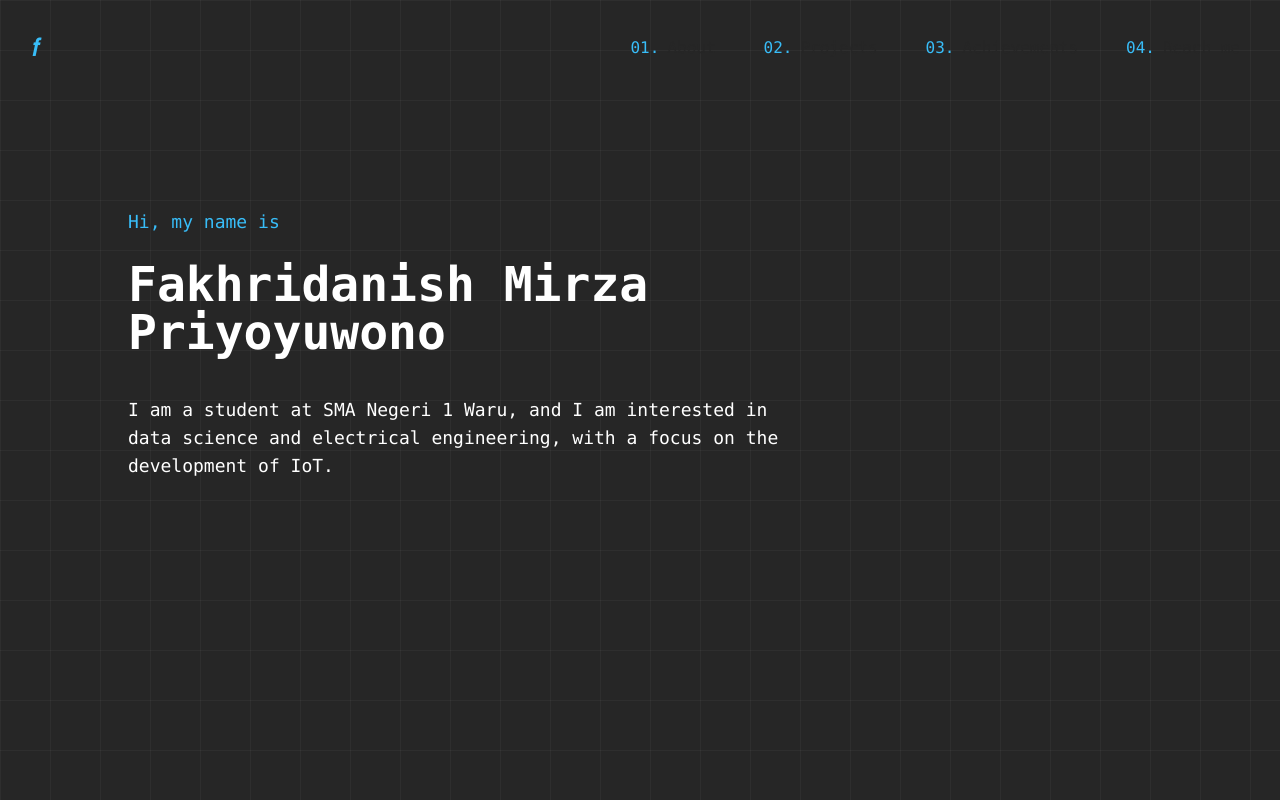
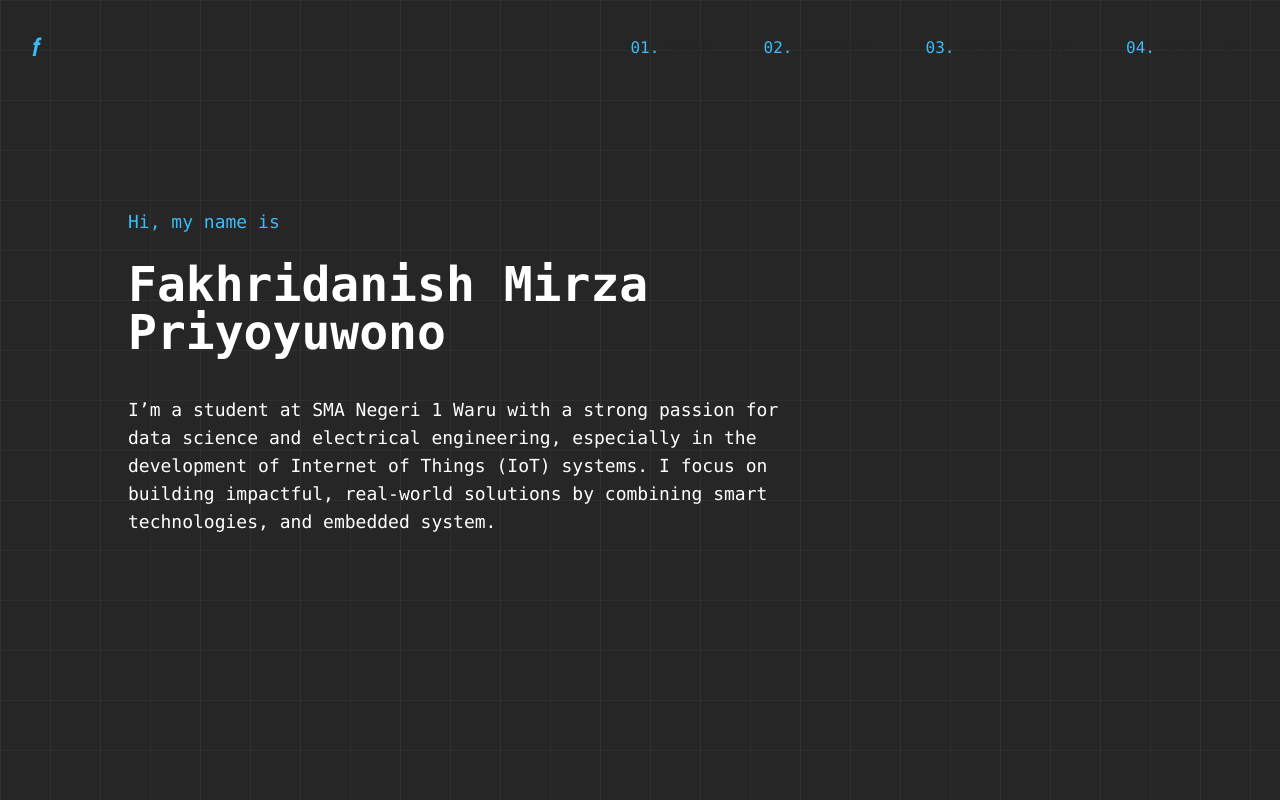
Before and after one commit to fakhridanishmp/fakhridanishmp.github.io, a Next.js app: page / in a window 1280 px wide. Shown: the top 800 px of the page. Built offline with nearby package versions, Linux system fonts and the light colour scheme.

Commit message:
small fixes about me

```diff
--- a/pages/index.js
+++ b/pages/index.js
@@ -20,7 +20,9 @@ export default function Home() {
         <p className="text-lg text-sky-400">Hi, my name is</p>
         <p className="text-5xl font-bold pt-6">Fakhridanish Mirza</p>
         <p className="text-5xl font-bold">Priyoyuwono</p>
-        <p className="text-lg text-left max-w-2xl pt-10">I am a student at SMA Negeri 1 Waru, and I am interested in data science and electrical engineering, with a focus on the development of IoT.</p>
+        <p className="text-lg text-left max-w-2xl pt-10">
+          I’m a student at SMA Negeri 1 Waru with a strong passion for data science and electrical engineering, especially in the development of Internet of Things (IoT) systems. I focus on building impactful, real-world solutions by combining smart technologies, and embedded system.
+        </p>
       </div>
 
       {/* Projects Section */}
```
